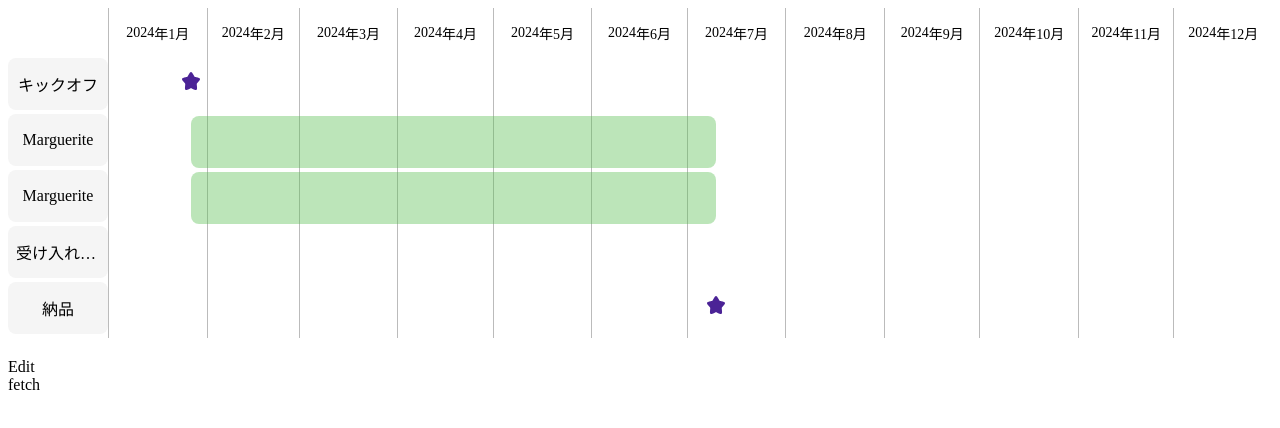
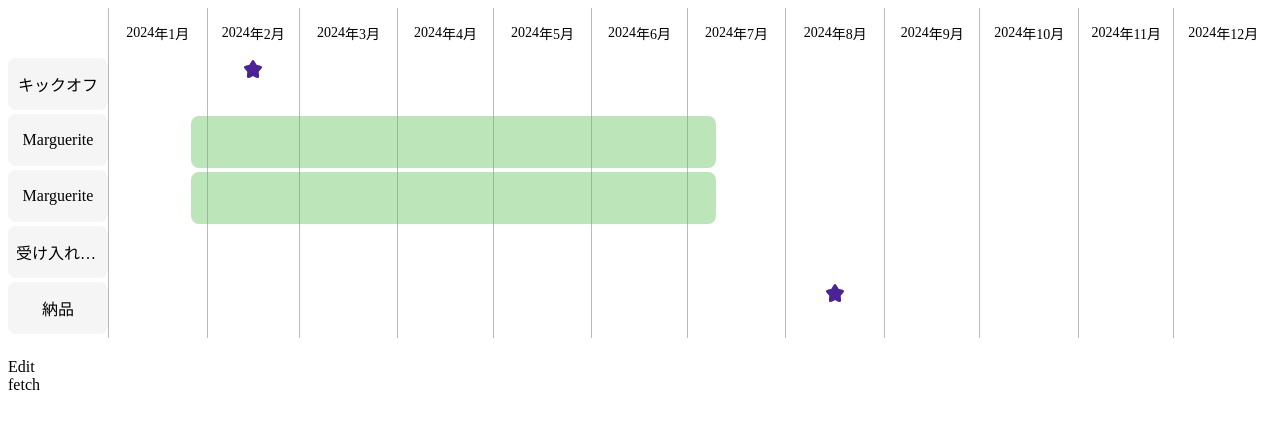
Before and after one commit to GZ123123/task-timelime, a React (Vite) app: page / in a window 1280 px wide. Shown: the top 428 px of the page. Built offline with nearby package versions, Linux system fonts and the light colour scheme.

Commit message:
fix start + end

```diff
--- a/src/App.jsx
+++ b/src/App.jsx
@@ -14,8 +14,26 @@ const emit = (name, value) => {
   root.dispatchEvent(event);
 };
 
+const getItems = () => {
+  const items = JSON.parse(root.dataset["items"] ?? "[]")
+
+  return items.map((item) => {
+    if((item.type === GROUP_TYPES.START || item.type === GROUP_TYPES.END) && item.start) {
+      // item.end
+      const startDate = new Date(item.start)
+
+      item.start = new Date(startDate.getFullYear(), startDate.getMonth() + 1, 1).getTime()
+      item.end = new Date(startDate.getFullYear(), startDate.getMonth() + 2, 1).getTime()
+    }
+
+    console.log('log - item: ', item)
+
+    return item
+  })
+}
+
 export function App() {
-  const [items, setItems] = useState(JSON.parse(root.dataset["items"] ?? "[]"));
+  const [items, setItems] = useState(getItems());
 
   const [fakeItem, setFakeItem] = useState(null);
 
--- a/src/components/Custom/Item.jsx
+++ b/src/components/Custom/Item.jsx
@@ -1,6 +1,6 @@
 import types from "prop-types";
 import { GROUP_TYPES } from "../../constants";
-import clsx from "clsx";
+// import clsx from "clsx";
 
 export const Item = ({ item, itemContext, getItemProps, getResizeProps }) => {
   const { left: leftResizeProps, right: rightResizeProps } = getResizeProps();
@@ -16,20 +16,16 @@ export const Item = ({ item, itemContext, getItemProps, getResizeProps }) => {
     return (
       <div
         {...props}
-        className={clsx(props.className, "start")}
         style={{
           ...style,
           background: "transparent",
           color: item.color,
           borderRadius: "8px",
-          width: "25px",
-          height: "25px",
-          overflow: "visible",
-          pointerEvents: "none",
+          display: "flex",
+          justifyContent: "center",
         }}
       >
         <svg
-          style={{ transform: "translateX(-50%)" }}
           width="18"
           height="18"
           viewBox="0 0 18 18"
--- a/src/components/Timeline/lib/layout/Group.jsx
+++ b/src/components/Timeline/lib/layout/Group.jsx
@@ -296,7 +296,7 @@ const Group = ({
                 type="text"
                 value={title}
                 onChange={handleTitleChange}
-                onKeyDown={handleKeyDown}
+                onKeyPress={handleKeyDown}
               />
 
               <div onClick={handleUpdateGroup}>
```
